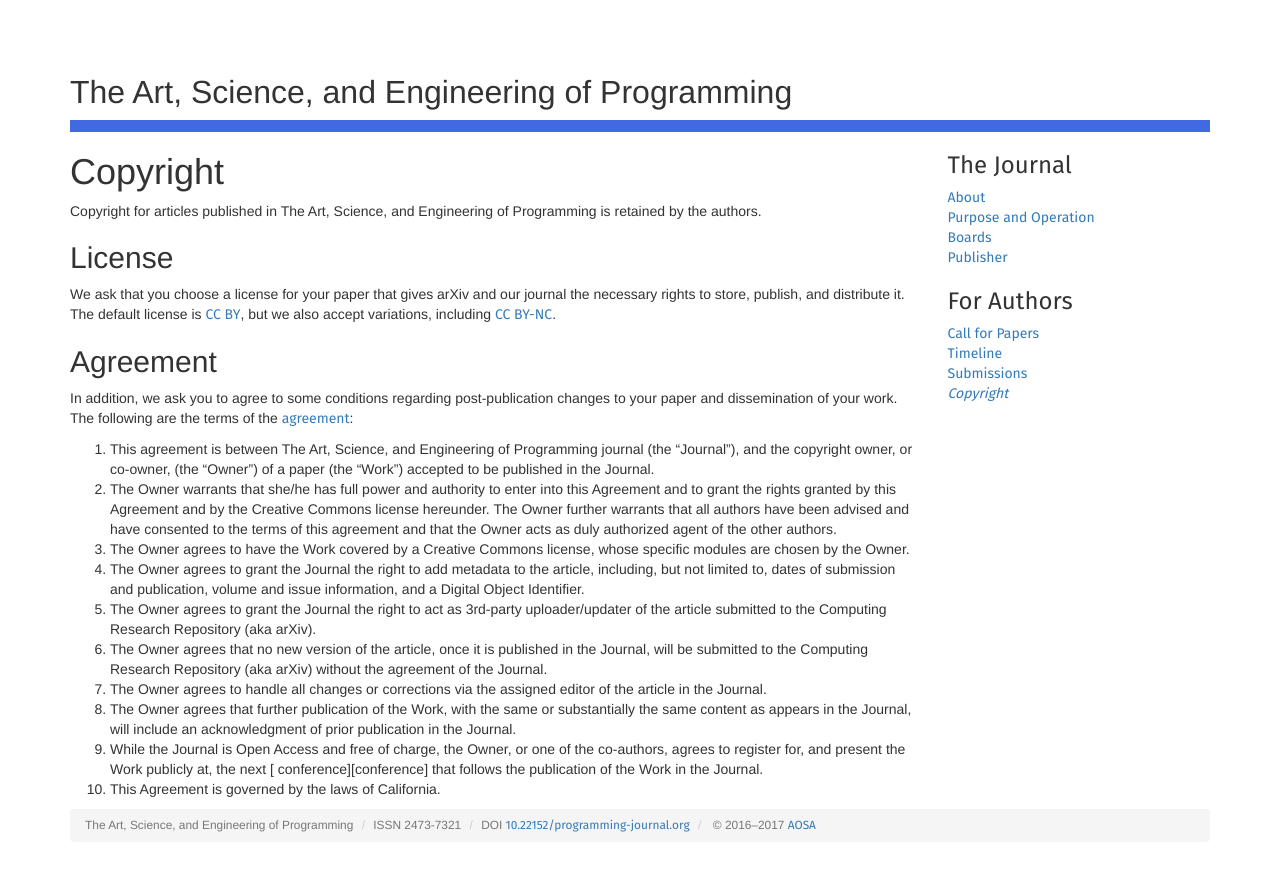
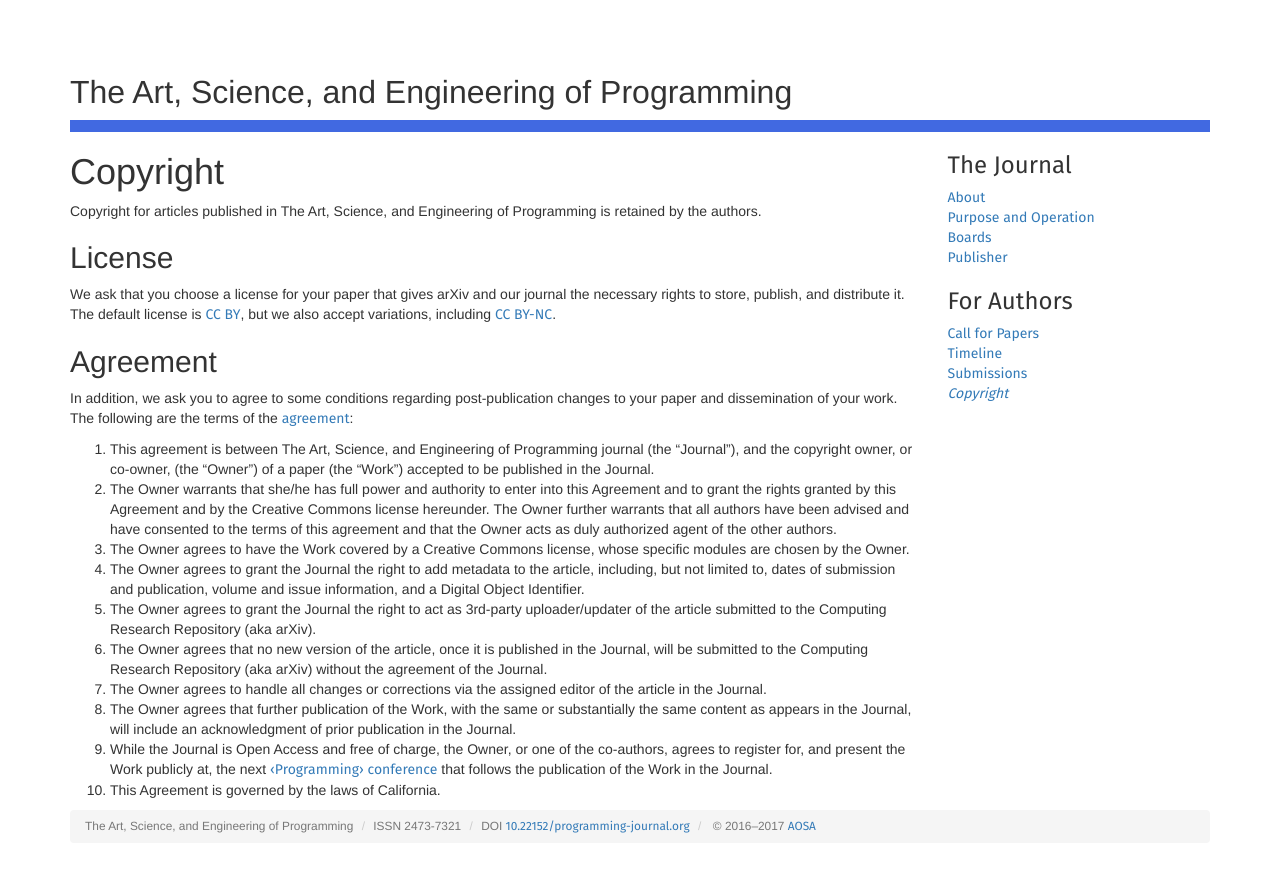
Before and after one commit to programming-journal/programming-journal.github.io, a Jekyll site: the page built from copyright/index.markdown, in a window 1280 px wide. Shown: the top 872 px of the page. Built offline with Jekyll 4.4.1, drawn with Linux system fonts in a browser that asks for light colours; nearby versions of some CDN libraries; library files that are not in the unit come from our copies.

Commit message:
[agreement] fix link to conference

```diff
--- a/copyright/index.markdown
+++ b/copyright/index.markdown
@@ -22,7 +22,7 @@ In addition, we ask you to agree to some conditions regarding post-publication c
 6.	The Owner agrees that no new version of the article, once it is published in the Journal, will be submitted to the Computing Research Repository (aka arXiv) without the agreement of the Journal.
 7.	The Owner agrees to handle all changes or corrections via the assigned editor of the article in the Journal.
 8.	The Owner agrees that further publication of the Work, with the same or substantially the same content as appears in the Journal, will include an acknowledgment of prior publication in the Journal.
-9.	While the Journal is Open Access and free of charge, the Owner, or one of the co-authors, agrees to register for, and present the Work publicly at, the next [<Programming> conference][conference] that follows the publication of the Work in the Journal.
+9.	While the Journal is Open Access and free of charge, the Owner, or one of the co-authors, agrees to register for, and present the Work publicly at, the next [‹Programming› conference][conference] that follows the publication of the Work in the Journal.
 10.	This Agreement is governed by the laws of California.
 
 
```
